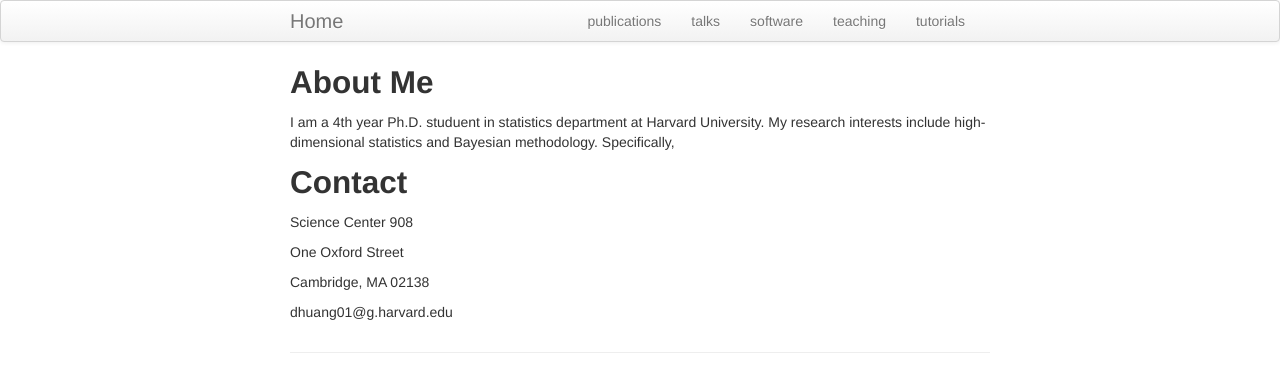
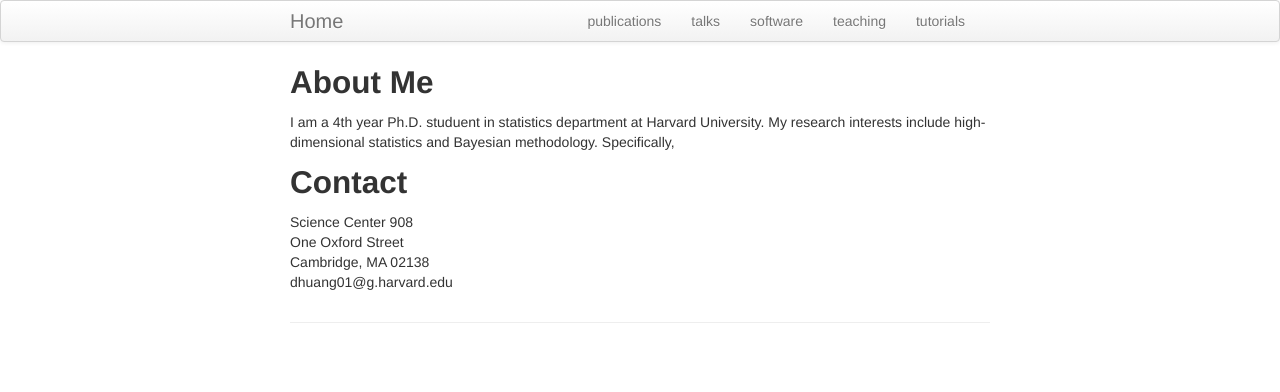
Before and after one commit to stathuang/dmhuang.github.io, a Jekyll site: the page built from index.md, in a window 1280 px wide. Shown: the top 392 px of the page. Built offline with Jekyll 4.4.1, drawn with Linux system fonts in a browser that asks for light colours.

```diff
--- a/index.md
+++ b/index.md
@@ -10,10 +10,7 @@ I am a 4th year Ph.D. studuent in statistics department at Harvard University. M
 
 ## Contact
 
-Science Center 908
-
-One Oxford Street
-
-Cambridge, MA 02138
-
+Science Center 908\\
+One Oxford Street\\
+Cambridge, MA 02138\\
 dhuang01@g.harvard.edu
```
